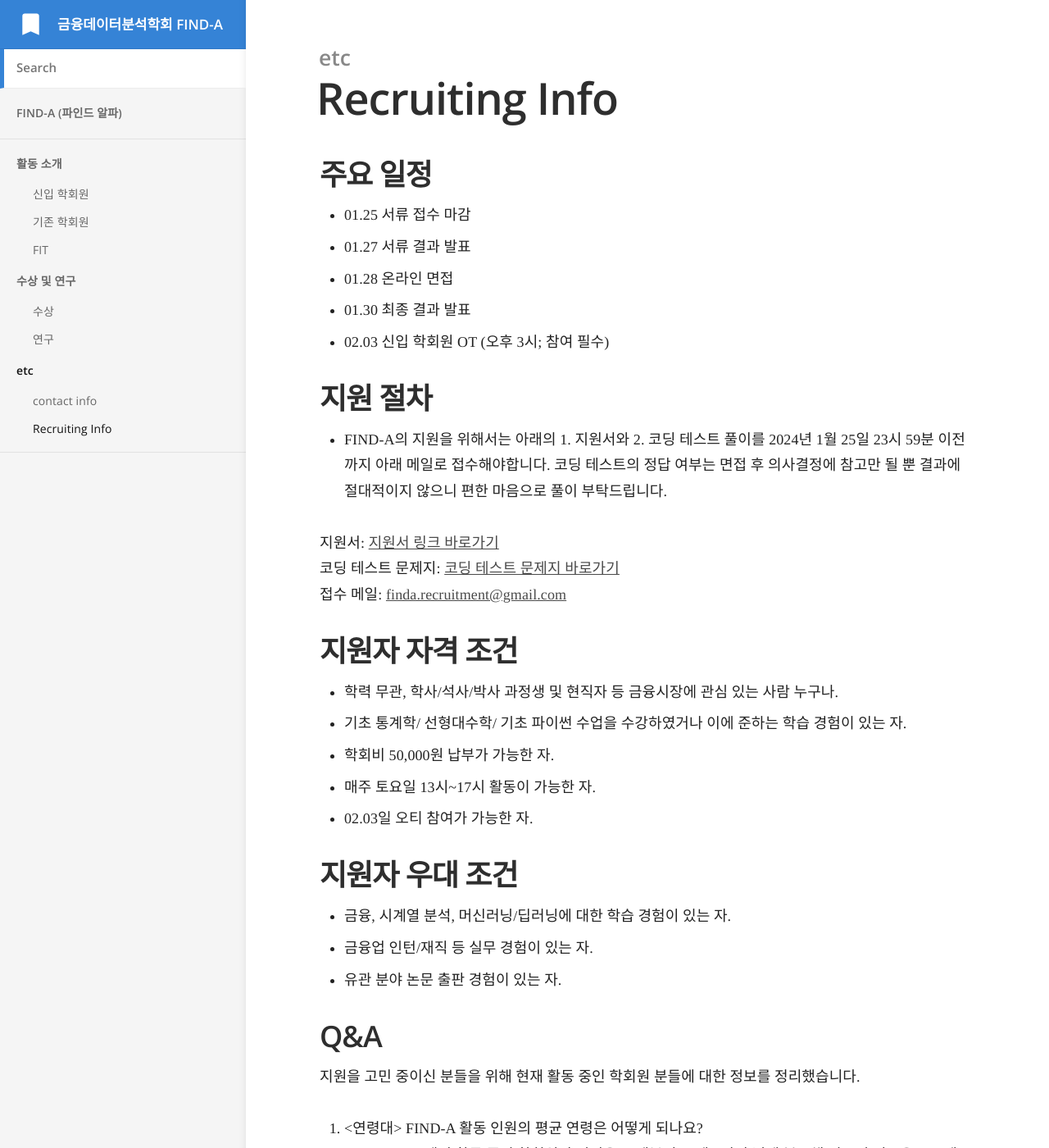
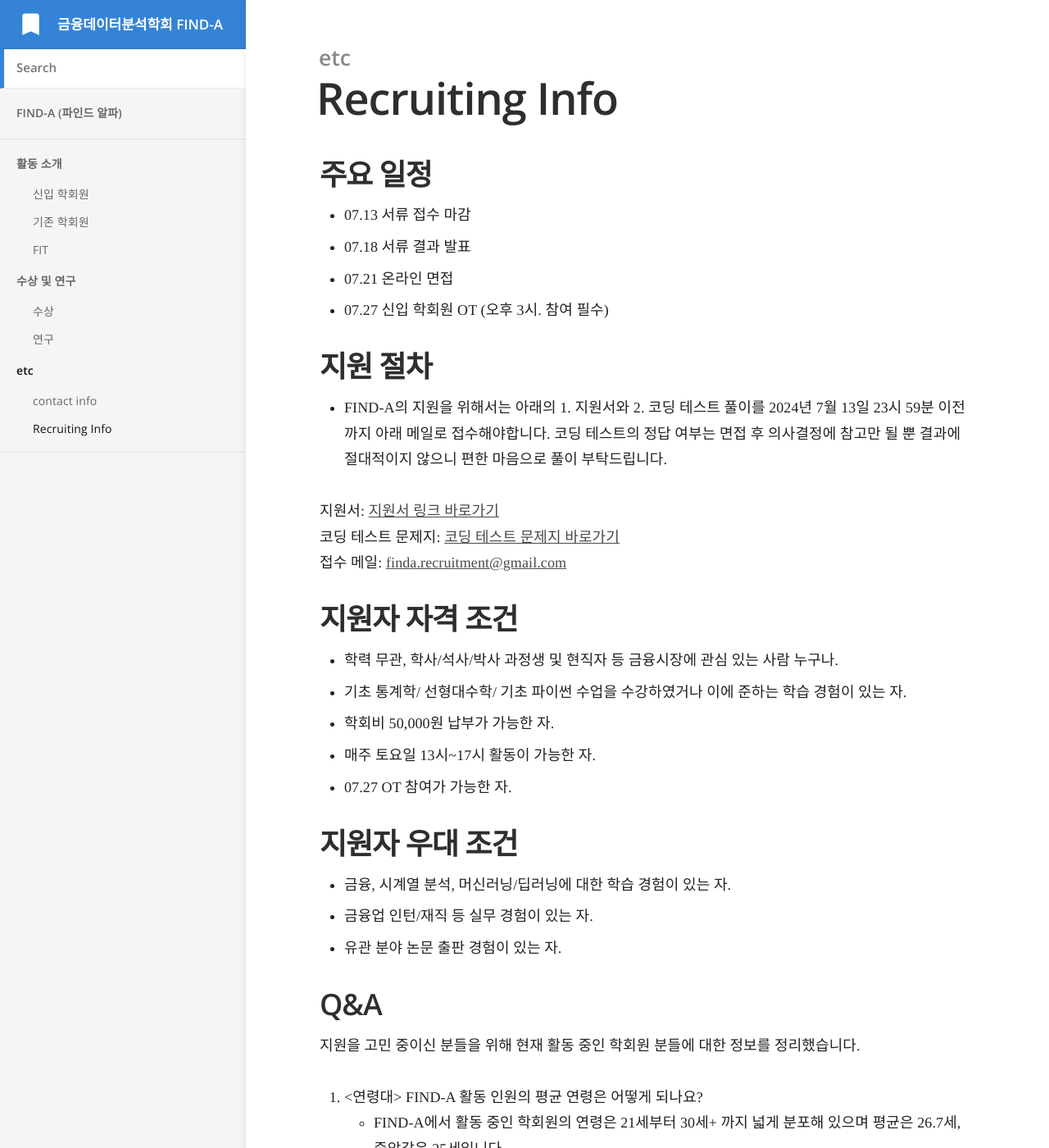
Before and after one commit to Find-A-AI/find-a-ai.github.io, a Jekyll site: the page built from _docs/3.ETC/Recruiting Info.md, in a window 1280 px wide and 1400 px high. Shown: the whole window at 82% size. Built offline with Jekyll 4.4.1, drawn with Linux system fonts in a browser that asks for light colours; some web fonts are replaced.

Commit message:
Update Recruiting Info.md

```diff
--- a/_docs/3.ETC/Recruiting Info.md
+++ b/_docs/3.ETC/Recruiting Info.md
@@ -4,17 +4,17 @@ category: etc
 order: 2
 ---
 ## 주요 일정
-  - 01.25 서류 접수 마감
-  - 01.27 서류 결과 발표
-  - 01.28 온라인 면접
-  - 01.30 최종 결과 발표
-  - 02.03 신입 학회원 OT (오후 3시; 참여 필수)
+  - 07.13 서류 접수 마감
+  - 07.18 서류 결과 발표
+  - 07.21 온라인 면접
+  - 07.27 신입 학회원 OT (오후 3시. 참여 필수)
+
 
 ## 지원 절차
-  - FIND-A의 지원을 위해서는 아래의 1. 지원서와 2. 코딩 테스트 풀이를 2024년 1월 25일 23시 59분 이전까지 아래 메일로 접수해야합니다. 코딩 테스트의 정답 여부는 면접 후 의사결정에 참고만 될 뿐 결과에 절대적이지 않으니 편한 마음으로 풀이 부탁드립니다.
+  - FIND-A의 지원을 위해서는 아래의 1. 지원서와 2. 코딩 테스트 풀이를 2024년 7월 13일 23시 59분 이전까지 아래 메일로 접수해야합니다. 코딩 테스트의 정답 여부는 면접 후 의사결정에 참고만 될 뿐 결과에 절대적이지 않으니 편한 마음으로 풀이 부탁드립니다.
 
   지원서: [지원서 링크 바로가기](https://docs.google.com/document/d/1X4QLxmcirEohDsQqpdI46rPvu67S50gx/edit?usp=sharing&ouid=110873388418645635400&rtpof=true&sd=true)
-  코딩 테스트 문제지: [코딩 테스트 문제지 바로가기](https://drive.google.com/drive/folders/1kHWCycXBTQGyEhZXFiOvLkA5bQiDISYU?usp=sharing)
+  코딩 테스트 문제지: [코딩 테스트 문제지 바로가기](https://drive.google.com/drive/u/3/folders/1isPlu8zXt-6J1JHG4smdBR9VzLKfozCa)
   접수 메일: [finda.recruitment@gmail.com](finda.recruitment@gmail.com)
 
 ## 지원자 자격 조건
@@ -22,7 +22,7 @@ order: 2
   - 기초 통계학/ 선형대수학/ 기초 파이썬 수업을 수강하였거나 이에 준하는 학습 경험이 있는 자.
   - 학회비 50,000원 납부가 가능한 자.
   - 매주 토요일 13시~17시 활동이 가능한 자.
-  - 02.03일 오티 참여가 가능한 자.
+  - 07.27 OT 참여가 가능한 자.
 
 ## 지원자 우대 조건
   - 금융, 시계열 분석, 머신러닝/딥러닝에 대한 학습 경험이 있는 자.
```
